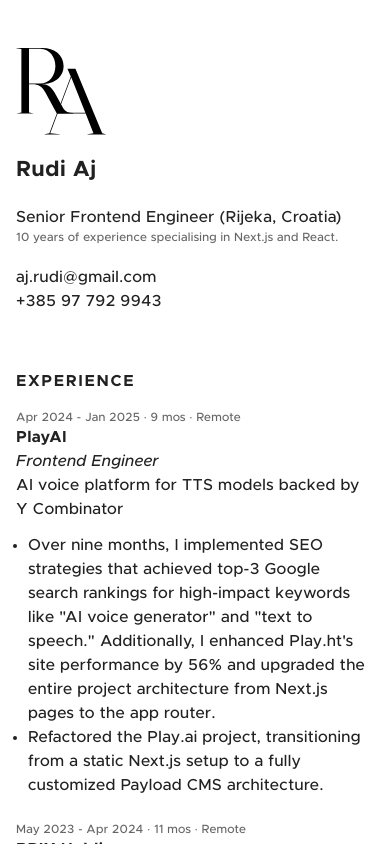
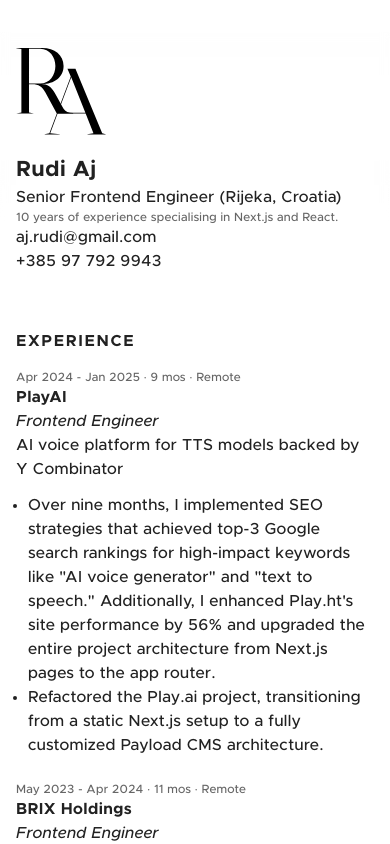
Before and after one commit to rudiaj/personal-website, a Next.js app: page / in a window 390 px wide. Built offline with nearby package versions, Linux system fonts and the light colour scheme.

Commit message:
feat: finish scroll fade wrapper

```diff
--- a/app/page.tsx
+++ b/app/page.tsx
@@ -1,49 +1,102 @@
 "use client";
 
+import Image from "next/image";
+import { useScroll, motion, useTransform, easeInOut } from "framer-motion";
+import { useEffect, useRef, useState } from "react";
+import useMeasure from "react-use-measure";
+
 import { EDUCATION, EXPERIENCE, SKILLS } from "@/constants/data";
-import Image from "next/image";
-import { useScroll, motion, useTransform } from "framer-motion";
-import { useRef } from "react";
+import useIsMobile from "@/hooks/useBreakpoint";
+import { ScrollFadeWrapper } from "@/components/Bio";
+import { BioContent } from "@/components/BioContent";
+
+const LOGO_HEIGHT = 87.42;
+const LOGO_WIDTH = 90;
+const LOGO_MARGIN_BOTTOM = 20;
 
 export default function Home() {
   const containerRef = useRef(null);
+  const isMobile = useIsMobile();
+  const [bioPlaceholderRef, { height: bioPlaceholderHeight }] = useMeasure();
   const { scrollY } = useScroll({ container: containerRef });
+  const [isMeasured, setIsMeasured] = useState(false);
 
-  const width = useTransform(scrollY, [0, 100], [90, 45]);
-  const height = useTransform(scrollY, [0, 100], [87.42, 43.71]);
+  const animatedlogoWidth = useTransform(
+    scrollY,
+    [0, 100],
+    [LOGO_WIDTH, LOGO_WIDTH / 2.5],
+    {
+      ease: easeInOut,
+    }
+  );
+
+  const animatedLogoHeight = useTransform(
+    scrollY,
+    [0, 100],
+    [LOGO_HEIGHT, LOGO_HEIGHT / 2.5],
+    {
+      ease: easeInOut,
+    }
+  );
+
+  const animatedlogoMarginBottom = useTransform(
+    scrollY,
+    [0, 100],
+    [LOGO_MARGIN_BOTTOM, 0],
+    {
+      ease: easeInOut,
+    }
+  );
+
+  useEffect(() => {
+    if (bioPlaceholderHeight !== 0 && !isMeasured) {
+      setIsMeasured(true);
+    }
+  }, [bioPlaceholderHeight, isMeasured]);
 
   return (
-    <div ref={containerRef} className="h-screen overflow-auto scroll-smooth">
-      <main className="max-w-[1252px] mx-auto lg:px-[50px] pb-12 pt-8 grid grid-cols-12 gap-x-5">
-        <div className="col-span-12 md:col-span-4 md:mb-0 mb-10 px-4 lg:px-0 sticky top-0 self-start bg-white py-4">
-          <div className="flex gap-5 flex-col">
-            <motion.div style={{ width, height }}>
+    <div
+      ref={containerRef}
+      className="h-screen overflow-auto scroll-smooth"
+      style={{ overflowAnchor: "none" }}
+    >
+      <main className="max-w-[1252px] mx-auto lg:px-[50px] pb-12 pt-8 grid grid-cols-12">
+        <div className="col-span-12 md:col-span-4 md:mb-0 mb-10 px-4 lg:px-0 sticky top-0 self-start py-4 md:py-0 w-full before:absolute before:inset-0 before:backdrop-blur-sm before:[mask-image:linear-gradient(to_bottom,white,white,transparent)] bg-gradient-to-b from-white to-transparent before:-z-10 md:top-8">
+          <div className="relative flex flex-col">
+            <motion.div
+              style={{
+                width: isMobile ? animatedlogoWidth : LOGO_WIDTH,
+                height: isMobile ? animatedLogoHeight : LOGO_HEIGHT,
+                marginBottom: isMobile
+                  ? animatedlogoMarginBottom
+                  : LOGO_MARGIN_BOTTOM,
+              }}
+              className="relative "
+            >
               <Image
                 alt="logo"
                 src="/logo.svg"
-                height={87.42}
-                width={90}
+                fill
                 className="w-full h-full"
                 priority
               />
             </motion.div>
-            <span className="font-bold text-lg tracking-wide">Rudi Aj</span>
-            <div className="flex flex-col">
-              <span className="font-medium text-base tracking-wide">
-                Senior Frontend Engineer (Rijeka, Croatia)
-              </span>
-              <span className="font-medium text-sm tracking-wide text-black/60">
-                10 years of experience specialising in Next.js and React.
-              </span>
-            </div>
-            <div className="flex flex-col">
-              <span className="font-medium text-base tracking-wide">
-                aj.rudi@gmail.com
-              </span>
-              <span className="font-medium text-base tracking-wide">
-                +385 97 792 9943
-              </span>
-            </div>
+
+            {isMeasured && isMobile ? (
+              <ScrollFadeWrapper
+                height={bioPlaceholderHeight}
+                scrollY={scrollY}
+              >
+                <BioContent />
+              </ScrollFadeWrapper>
+            ) : (
+              <div
+                className="flex flex-col overflow-hidden bg-white"
+                ref={bioPlaceholderRef}
+              >
+                <BioContent />
+              </div>
+            )}
           </div>
         </div>
         <div className="col-span-12 md:col-span-2 md:mb-0 mb-4 px-4 lg:px-0">
--- /dev/null
+++ b/components/Bio.tsx
@@ -0,0 +1,46 @@
+"use client";
+
+import { motion, useTransform, easeInOut, MotionValue } from "framer-motion";
+import { ReactNode, useRef } from "react";
+
+interface ScrollFadeWrapperProps {
+  height: number;
+  children: ReactNode;
+  scrollY: MotionValue<number>;
+}
+
+export const ScrollFadeWrapper = ({
+  height,
+  children,
+  scrollY,
+}: ScrollFadeWrapperProps) => {
+  const memoedHeight = useRef(height);
+  const opacity = useTransform(scrollY, [0, 40], [1, 0], { ease: easeInOut });
+
+  const bioScale = useTransform(scrollY, [0, 100], [1, 0.25], {
+    ease: easeInOut,
+  });
+
+  const bioY = useTransform(scrollY, [0, 100], [0, -100], {
+    ease: easeInOut,
+  });
+
+  const bioHeight = useTransform(scrollY, [0, 50], [memoedHeight.current, 0], {
+    ease: easeInOut,
+  });
+
+  return (
+    <motion.div
+      className="flex flex-col overflow-hidden bg-white"
+      style={{
+        opacity: opacity,
+        y: bioY,
+        height: bioHeight,
+        scale: bioScale,
+        transformOrigin: "left",
+      }}
+    >
+      {children}
+    </motion.div>
+  );
+};
--- /dev/null
+++ b/components/BioContent.tsx
@@ -0,0 +1,19 @@
+export const BioContent = () => {
+  return (
+    <>
+      <span className="font-bold text-lg tracking-wide">Rudi Aj</span>
+      <span className="font-medium text-base tracking-wide">
+        Senior Frontend Engineer (Rijeka, Croatia)
+      </span>
+      <span className="font-medium text-sm tracking-wide text-black/60">
+        10 years of experience specialising in Next.js and React.
+      </span>
+      <span className="font-medium text-base tracking-wide">
+        aj.rudi@gmail.com
+      </span>
+      <span className="font-medium text-base tracking-wide">
+        +385 97 792 9943
+      </span>
+    </>
+  );
+};
--- /dev/null
+++ b/hooks/useBreakpoint.ts
@@ -0,0 +1,30 @@
+import { useState, useEffect } from "react";
+
+const isClient = typeof window !== "undefined";
+
+const useIsMobile = (breakpoint = 768) => {
+  const [isMobile, setIsMobile] = useState(
+    isClient ? window.innerWidth <= breakpoint : false
+  );
+
+  useEffect(() => {
+    if (!isClient) {
+      return;
+    }
+
+    const handleResize = () => {
+      const width = window.innerWidth;
+      setIsMobile(width <= breakpoint);
+    };
+
+    window.addEventListener("resize", handleResize);
+
+    handleResize();
+
+    return () => window.removeEventListener("resize", handleResize);
+  }, [breakpoint]);
+
+  return isMobile;
+};
+
+export default useIsMobile;
--- a/package.json
+++ b/package.json
@@ -12,7 +12,8 @@
     "framer-motion": "^11.17.0",
     "next": "15.1.4",
     "react": "^19.0.0",
-    "react-dom": "^19.0.0"
+    "react-dom": "^19.0.0",
+    "react-use-measure": "^2.1.1"
   },
   "devDependencies": {
     "@eslint/eslintrc": "^3",
```
